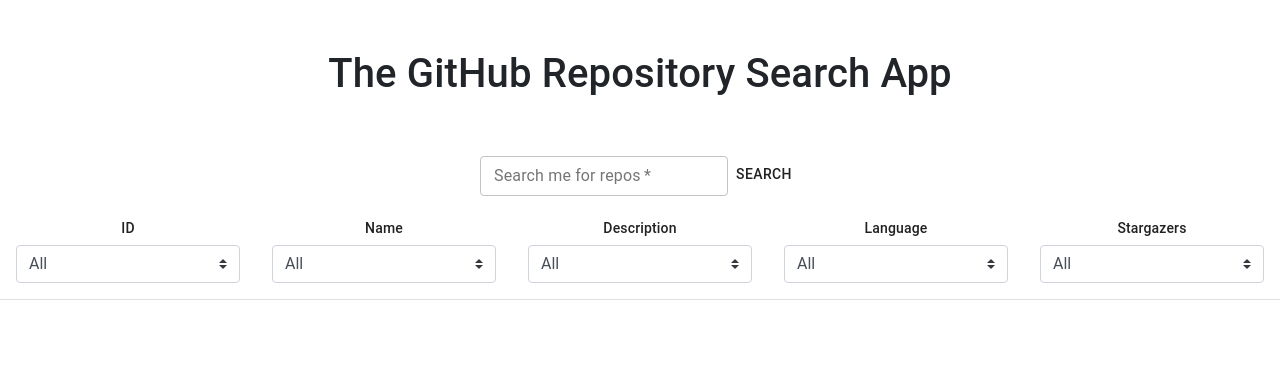
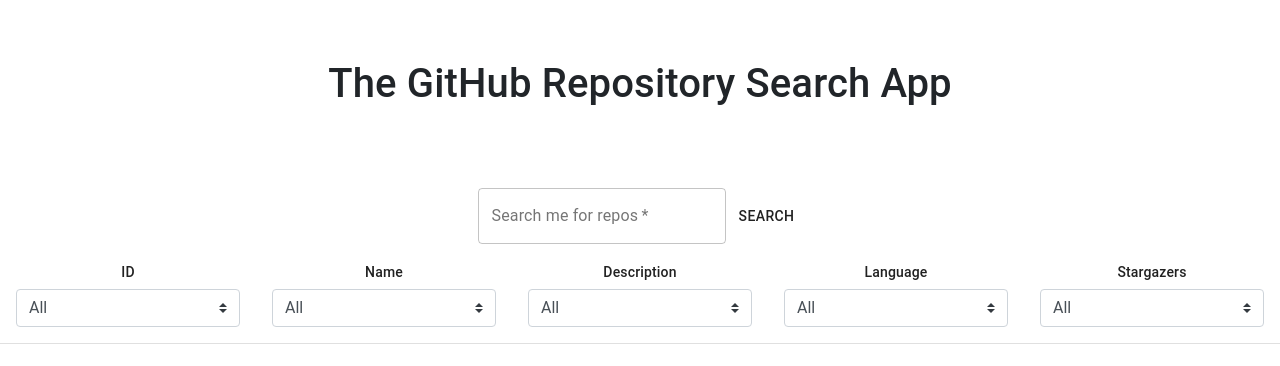
Before and after one commit to shavonnedenise/github-search-app, a React (Create React App) app: page / in a window 1280 px wide. Shown: the top 366 px of the page. Built offline with nearby package versions, Linux system fonts and the light colour scheme.

Commit message:
Tweaked header text and added space between input field and button

```diff
--- a/src/App.css
+++ b/src/App.css
@@ -42,7 +42,11 @@
 }
 
 .site-greeter {
-  margin: 50px 10px;
+  margin: 60px 10px 80px 10px;
+}
+
+.input-text-field {
+  margin-right: 5px;
 }
 
 .details-page-container, .error-page-container {
--- a/src/components/RepoSearchForm.js
+++ b/src/components/RepoSearchForm.js
@@ -14,16 +14,18 @@
           <form onSubmit={onSubmitHandler}>
                <Grid container justify="center">
                     <Grid className="d-flex" item>
+                         <div className="input-text-field">
                          <TextField
                               id="outlined-textarea"
                               label="Search me for repos"
                               placeholder="kitty cats, Java, JS, etc!"
                               variant="outlined"
-                              margin="dense"
                               value={searchTerm}
                               onChange={onInputChange}
                               required
                          />
+                         </div>
+
                          <Button
                               type="submit"
                               aria-label="delete"
```
